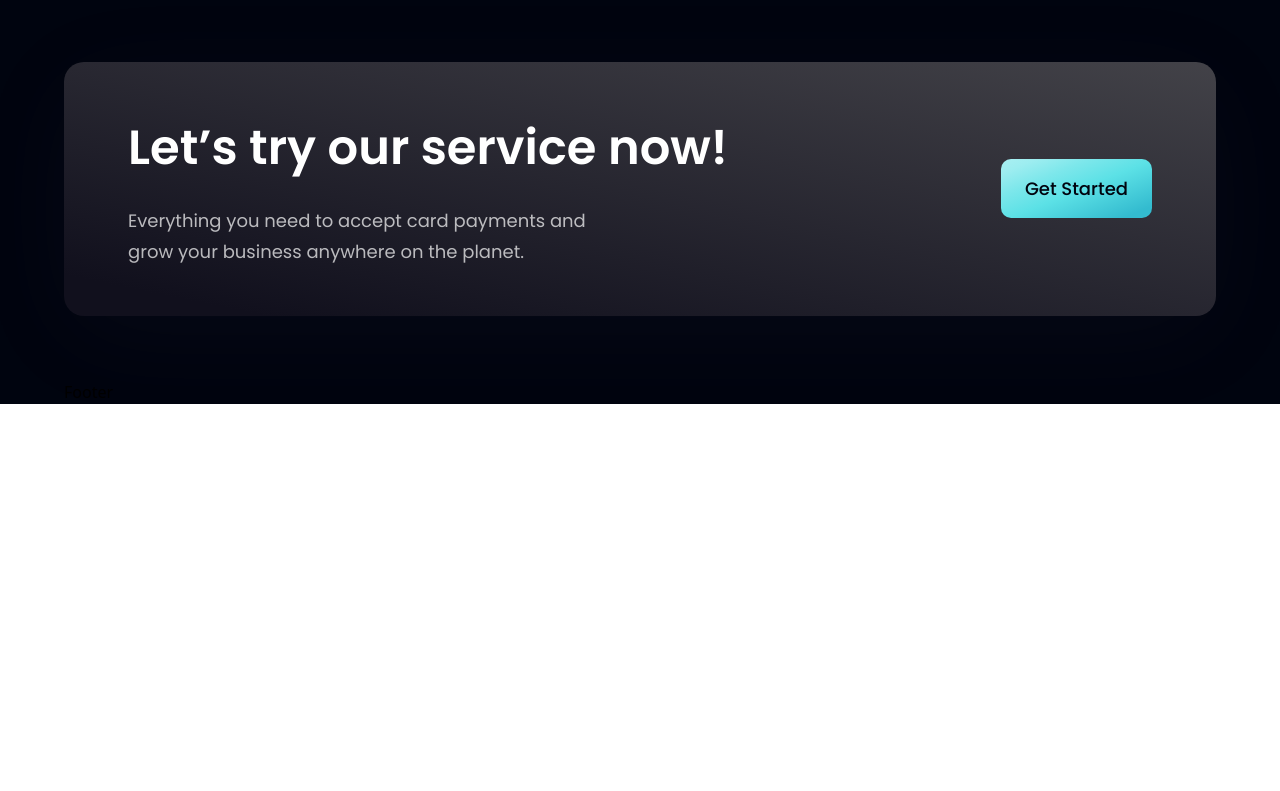
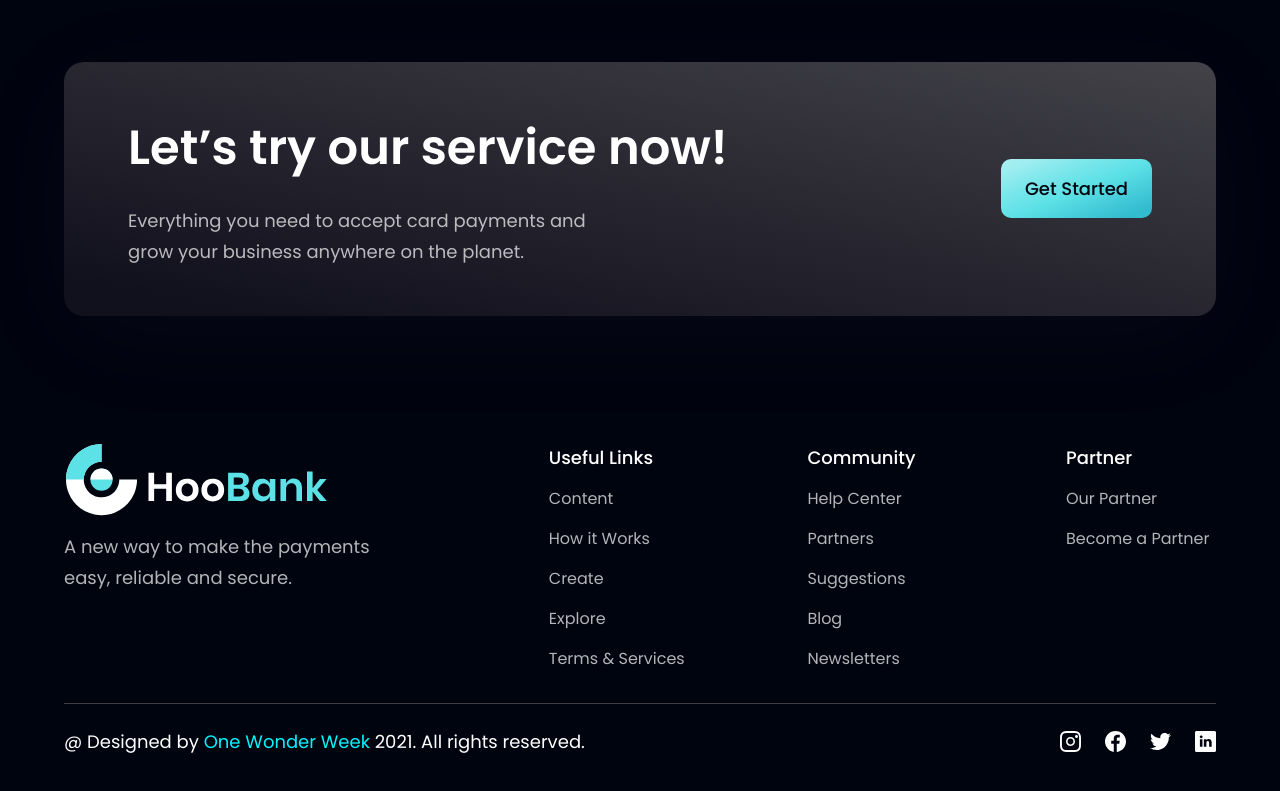
Before and after one commit to aldyvictor/bank-modern-website, a React (Vite) app: page / in a window 1280 px wide. Shown: the part 4082-4873 px from the top of the page. Before the commit the page ends 4486 px from the top, so only its background shows below. Built offline with nearby package versions, Linux system fonts and the light colour scheme.

Commit message:
feat footer section: new feat footer section

```diff
--- a/src/components/Footer.jsx
+++ b/src/components/Footer.jsx
@@ -1,7 +1,66 @@
 import React from "react";
 
-const Footer = () => {
-  return <div>Footer</div>;
-};
+import styles from "../style";
+import { logo } from "../assets";
+import { footerLinks, socialMedia } from "../constants";
+
+const Footer = () => (
+  <section className={`${styles.flexCenter} ${styles.paddingY} flex-col`}>
+    <div className={`${styles.flexStart} md:flex-row flex-col mb-8 w-full`}>
+      <div className="flex-1 flex justify-start flex-col mr-10">
+        <img
+          src={logo}
+          alt="hoobank"
+          className="w-[266px] h-[72px] object-contain"
+        />
+        <p className={`${styles.paragraph} mt-4 max-w-[310px]`}>
+          A new way to make the payments easy, reliable and secure.
+        </p>
+      </div>
+
+      <div className="flex-[1.5] w-full flex flex-row justify-between flex-wrap md:mt-0 mt-10">
+        {footerLinks?.map((footerLink, index) => (
+          <div key={index} className="flex flex-col ss:my-0 my-4 min-w-[150px]">
+            <h4 className="font-poppins font-medium text-[18px] leading-[27px] text-white">
+              {footerLink.title}
+            </h4>
+            <ul className="list-none mt-4">
+              {footerLink?.links?.map((link, index) => (
+                <li
+                  key={link.name}
+                  className={`font-poppins font-normal text-[16px] leading-[24px] text-dimWhite hover:text-secondary cursor-pointer ${
+                    index !== footerLink.links.length - 1 ? "mb-4" : "mb-0"
+                  }`}
+                >
+                  {link.name}
+                </li>
+              ))}
+            </ul>
+          </div>
+        ))}
+      </div>
+    </div>
+
+    <div className="w-full flex items-center justify-between pt-6 md:flex-row flex-col border-t-[1px] border-t-[#3F3E45]">
+      <p className="font-poppins font-normal text-[18px] leading-[27px] text-center text-white">
+        @ Designed by <span className="text-secondary">One Wonder Week</span>{" "}
+        2021. All rights reserved.
+      </p>
+
+      <div className="flex flex-row md:mt-0 mt-6">
+        {socialMedia?.map((social, index) => (
+          <img
+            key={social.id}
+            src={social.icon}
+            alt={social.id}
+            className={`w-[21px] h-[21px] object-contain cursor-pointer ${
+              index !== socialMedia.length - 1 ? "mr-6" : "mr-0"
+            }`}
+          />
+        ))}
+      </div>
+    </div>
+  </section>
+);
 
 export default Footer;
```
